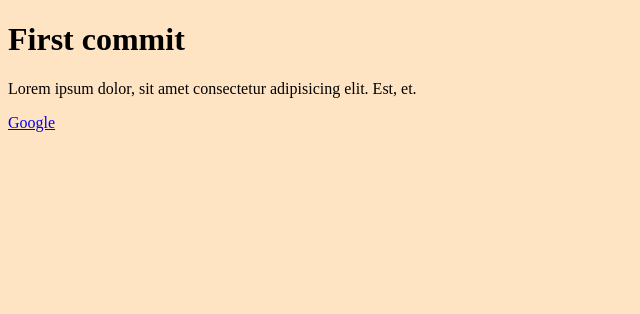
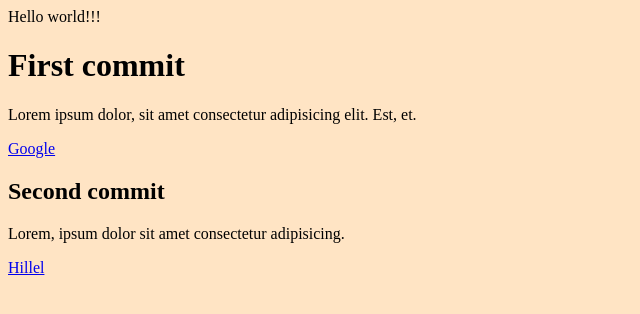
Before and after one commit to KirLukianchuk/QAManual-04.05, a plain HTML site: page index.html in a window 1280 px wide. Shown: the whole page, without its empty margins (0-640 px from the left). Drawn offline with Linux system fonts and the light colour scheme.

Commit message:
Second commit

```diff
--- a/index.html
+++ b/index.html
@@ -7,9 +7,13 @@
     <title>GitHubHomeWork</title>
 </head>
 <body>
+    Hello world!!!
     <h1>First commit</h1>
     <p>Lorem ipsum dolor, sit amet consectetur adipisicing elit. Est, et.</p>
     <a href="http://google.com.ua">Google</a>
+    <h2>Second commit</h2>
+    <p>Lorem, ipsum dolor sit amet consectetur adipisicing.</p>
+    <a href="https://ithillel.ua/">Hillel</a>
 
 </body>
 </html>
```
